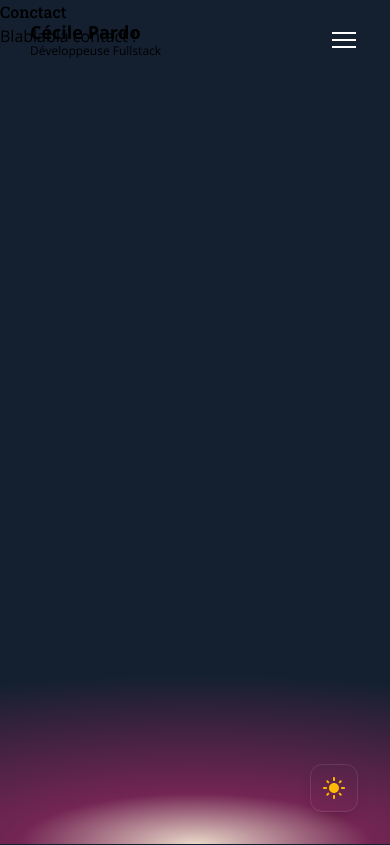
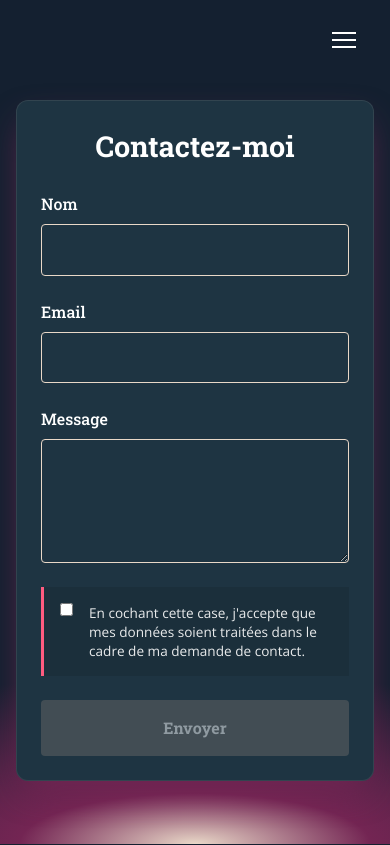
Before and after one commit to cecilepardo/project___portfolio2026, a React (Vite) app: page /contact in a window 390 px wide. Built offline with nearby package versions, Linux system fonts and the light colour scheme.

Commit message:
contact form + rgpd

```diff
--- a/src/App.tsx
+++ b/src/App.tsx
@@ -1,30 +1,31 @@
-import { useState, useEffect } from 'react';
-import { BrowserRouter as Router, Routes, Route } from 'react-router-dom';
+import { useEffect, useState } from "react";
+import { BrowserRouter as Router, Routes, Route } from "react-router-dom";
 
-import './index.css'
+import "./index.css";
+import "./App.css";
 
-import Navbar from './components/Navbar';
-import Home from './pages/Home';
-import Projects from './pages/Projets';
-import CV from './pages/CV';
-import Contact from './pages/Contact';
-
-import './App.css';
+import Navbar from "./components/Navbar";
+import ThemeToggle from "./components/ThemeToggle";
+import Home from "./pages/Home";
+import Projects from "./pages/Projets";
+import CV from "./pages/CV";
+import Contact from "./pages/Contact";
 
 function App() {
-  const [theme, setTheme] = useState('dark');
+	const [theme, setTheme] = useState("dark");
 
 	useEffect(() => {
-    document.documentElement.setAttribute('data-theme', theme);
+		document.documentElement.setAttribute("data-theme", theme);
 	}, [theme]);
 
 	const toggleTheme = () => {
-    setTheme(theme === 'dark' ? 'light' : 'dark');
+		setTheme(theme === "dark" ? "light" : "dark");
 	};
 
 	return (
 		<Router>
-      <Navbar />
+			{/* On passe le thème et la fonction à la Navbar pour le menu mobile */}
+			<Navbar theme={theme} toggleTheme={toggleTheme} />
 
 			<main className="relative pt-20">
 				<Routes>
@@ -35,23 +36,12 @@ function App() {
 				</Routes>
 			</main>
 
-      <button
-  onClick={toggleTheme}
-  className="fixed bottom-8 right-8 z-[2000] w-12 h-12 flex items-center justify-center rounded-xl bg-nav shadow-lg hover:scale-110 transition-transform cursor-pointer border border-white/10"
-  aria-label="Changer de thème"
->
-  {theme === 'dark' ? (
-    // Soleil Jaune
-    <svg xmlns="http://www.w3.org/2000/svg" className="w-6 h-6 fill-amber-400" viewBox="0 0 24 24">
-      <path d="M12 7c-2.76 0-5 2.24-5 5s2.24 5 5 5 5-2.24 5-5-2.24-5-5-5zM2 13h2c.55 0 1-.45 1-1s-.45-1-1-1H2c-.55 0-1 .45-1 1s.45 1 1 1zm18 0h2c.55 0 1-.45 1-1s-.45-1-1-1h-2c-.55 0-1 .45-1 1s.45 1 1 1zM11 2v2c0 .55.45 1 1 1s1-.45 1-1V2c0-.55-.45-1-1-1s-1 .45-1 1zm0 18v2c0 .55.45 1 1 1s1-.45 1-1v-2c0-.55-.45-1-1-1s-1 .45-1 1zM5.99 4.58a.996.996 0 00-1.41 0 .996.996 0 000 1.41l1.06 1.06c.39.39 1.03.39 1.41 0s.39-1.03 0-1.41L5.99 4.58zm12.37 12.37a.996.996 0 00-1.41 0 .996.996 0 000 1.41l1.06 1.06c.39.39 1.03.39 1.41 0a.996.996 0 000-1.41l-1.06-1.06zm1.06-10.96a.996.996 0 000-1.41.996.996 0 00-1.41 0l-1.06 1.06c-.39.39-.39 1.03 0 1.41s1.03.39 1.41 0l1.06-1.06zM7.05 18.36a.996.996 0 000-1.41.996.996 0 00-1.41 0l-1.06 1.06c-.39.39-.39 1.03 0 1.41s1.03.39 1.41 0l1.06-1.06z"/>
-    </svg>
-  ) : (
-    // Lune Gris Foncé
-    <svg xmlns="http://www.w3.org/2000/svg" className="w-6 h-6 fill-slate-700" viewBox="0 0 24 24">
-      <path d="M12 3c-4.97 0-9 4.03-9 9s4.03 9 9 9 9-4.03 9-9c0-.46-.04-.92-.1-1.36-.98 1.37-2.58 2.26-4.4 2.26-3.03 0-5.5-2.47-5.5-5.5 0-1.82.89-3.42 2.26-4.4-.44-.06-.9-.1-1.36-.1z"/>
-    </svg>
-  )}
-</button>
+			{/* Le bouton flottant (géré par son propre composant pour le mode desktop) */}
+			<ThemeToggle
+				theme={theme}
+				toggleTheme={toggleTheme}
+				className="fixed bottom-8 right-8 w-12 h-12 hidden md:flex z-[2000]"
+			/>
 		</Router>
 	);
 }
--- a/src/components/Navbar.tsx
+++ b/src/components/Navbar.tsx
@@ -1,20 +1,31 @@
-import { useState, useEffect } from "react";
-import { Link } from "react-router-dom";
+import { useEffect, useState } from "react";
+import { Link, useLocation } from "react-router-dom";
+import ThemeToggle from "./ThemeToggle";
 import "./Navbar.css";
 
-const Navbar = () => {
-  const [isOpen, setIsOpen] = useState(false);
+/* Section : Types */
+interface NavLink {
+	name: string;
+	path: string;
+}
 
-  // Empêcher le scroll quand le menu est ouvert
+interface NavbarProps {
+	theme: string;
+	toggleTheme: () => void;
+}
+
+/* Section : Composant */
+const Navbar: React.FC<NavbarProps> = ({ theme, toggleTheme }) => {
+	const location = useLocation();
+	const [isOpen, setIsOpen] = useState<boolean>(false);
+	const isContactPage = location.pathname === "/contact";
+
+	/* Gestion du scroll lock */
 	useEffect(() => {
-    if (isOpen) {
-      document.body.style.overflow = 'hidden';
-    } else {
-      document.body.style.overflow = 'unset';
-    }
+		document.body.style.overflow = isOpen ? "hidden" : "unset";
 	}, [isOpen]);
 
-  const navLinks = [
+	const navLinks: NavLink[] = [
 		{ name: "Accueil", path: "/" },
 		{ name: "Projets", path: "/projets" },
 		{ name: "CV", path: "/cv" },
@@ -23,35 +34,47 @@ const Navbar = () => {
 
 	return (
 		<nav className="fixed top-0 left-0 w-full h-20 z-[1100] flex items-center justify-center bg-space md:bg-transparent md:top-6">
+			{/* Barre de navigation principale */}
+			<div
+				className="w-full h-full flex flex-row-reverse justify-between items-center md:flex-row md:h-12 md:w-auto md:bg-[var(--color-nav)] md:rounded-xl md:shadow-lg md:backdrop-blur-md md:border md:border-white/10"
+				style={{ paddingLeft: "30px", paddingRight: "30px" }}
+			>
+				{/* Burger Button (Droite sur mobile) */}
+				<button
+					type="button"
+					onClick={() => setIsOpen(!isOpen)}
+					className="relative w-8 h-8 flex items-center justify-center z-[1200] md:hidden focus:outline-none"
+					aria-label="Toggle menu"
+				>
+					<div className="flex flex-col justify-between w-6 h-4">
+						<span
+							className={`block w-full h-0.5 bg-[var(--text-main)] transition-all duration-300 origin-center ${isOpen ? "rotate-45 translate-y-[7px]" : ""}`}
+						></span>
+						<span
+							className={`block w-full h-0.5 bg-[var(--text-main)] transition-all duration-300 ${isOpen ? "opacity-0" : ""}`}
+						></span>
+						<span
+							className={`block w-full h-0.5 bg-[var(--text-main)] transition-all duration-300 origin-center ${isOpen ? "-rotate-45 -translate-y-[7px]" : ""}`}
+						></span>
+					</div>
+				</button>
 
-      {/* Conteneur du contenu (Nom + Burger) */}
-      <div className="w-full h-full flex justify-between items-center md:h-12 md:w-auto md:bg-[var(--color-nav)] md:rounded-xl md:shadow-lg md:backdrop-blur-md md:border md:border-white/10"
-           style={{ paddingLeft: '30px', paddingRight: '30px' }}>
-
-        {/* NOM & SOUSTITRE */}
+				{/* Brand/Nom (Gauche sur mobile) */}
+				{!isContactPage && (
 					<div className="flex flex-col md:hidden">
-          <Link to="/" className="text-main font-title text-lg font-bold leading-tight">
+						<Link
+							to="/"
+							className="text-main font-title text-lg font-bold leading-tight"
+						>
 							Cécile Pardo
 						</Link>
 						<span className="text-main/70 text-xs font-body">
 							Développeuse Fullstack
 						</span>
 					</div>
+				)}
 
-        {/* BOUTON BURGER */}
-        <button
-          onClick={() => setIsOpen(!isOpen)}
-          className="relative w-8 h-8 flex items-center justify-center z-[1200] md:hidden focus:outline-none"
-          aria-label="Toggle menu"
-        >
-          <div className="flex flex-col justify-between w-6 h-4">
-            <span className={`block w-full h-0.5 bg-[var(--text-main)] transition-all duration-300 origin-center ${isOpen ? "rotate-45 translate-y-[7px]" : ""}`}></span>
-            <span className={`block w-full h-0.5 bg-[var(--text-main)] transition-all duration-300 ${isOpen ? "opacity-0" : ""}`}></span>
-            <span className={`block w-full h-0.5 bg-[var(--text-main)] transition-all duration-300 origin-center ${isOpen ? "-rotate-45 -translate-y-[7px]" : ""}`}></span>
-          </div>
-        </button>
-
-				{/* LISTE DES LIENS */}
+				{/* Menu & Liens */}
 				<ul
 					style={{
 						backgroundImage:
@@ -60,11 +83,9 @@ const Navbar = () => {
 								: "none",
 					}}
 					className={`
-            fixed top-0 left-0 w-full h-[60vh] flex flex-col items-center justify-center gap-8 transition-transform duration-500 ease-in-out
-            z-[1050] opacity-100 bg-space md:bg-transparent
+            fixed top-0 left-0 w-full h-[70vh] flex flex-col items-center justify-center gap-8 transition-transform duration-500 ease-in-out
+            z-[1050] bg-space md:bg-transparent
             ${isOpen ? "translate-y-0" : "-translate-y-full"}
-
-            /* Desktop Reset : On laisse le CSS de Navbar.css gérer la couleur des liens */
             md:static md:translate-y-0 md:h-auto md:flex md:flex-row md:w-auto md:gap-10
           `}
 				>
@@ -73,12 +94,21 @@ const Navbar = () => {
 							<Link
 								to={link.path}
 								onClick={() => setIsOpen(false)}
-								className="font-title text-2xl md:text-sm uppercase tracking-widest hover:text-sun transition-colors duration-300"
+								className="font-title text-2xl md:text-sm uppercase tracking-widest hover:text-sun transition-colors duration-300 text-main"
 							>
 								{link.name}
 							</Link>
 						</li>
 					))}
+
+					{/* Toggle Thème - Mobile */}
+					<li className="md:hidden pt-4 border-t border-white/10 w-1/2 flex justify-center">
+						<ThemeToggle
+							theme={theme}
+							toggleTheme={toggleTheme}
+							className="w-12 h-12 flex" /* Pas besoin de position fixed ici */
+						/>
+					</li>
 				</ul>
 			</div>
 		</nav>
--- /dev/null
+++ b/src/components/ThemeToggle.tsx
@@ -0,0 +1,30 @@
+interface ThemeToggleProps {
+  theme: string;
+  toggleTheme: () => void;
+  className?: string; // On ajoute cette prop pour passer des classes personnalisées
+}
+
+const ThemeToggle: React.FC<ThemeToggleProps> = ({ theme, toggleTheme, className }) => {
+  return (
+    <button
+      type="button"
+      onClick={toggleTheme}
+      className={`flex items-center justify-center rounded-xl bg-[var(--color-nav)] shadow-lg border border-white/10 transition-transform hover:scale-110 cursor-pointer ${className}`}
+      aria-label="Changer de thème"
+    >
+      {theme === 'dark' ? (
+        <svg xmlns="http://www.w3.org/2000/svg" className="w-6 h-6 fill-amber-400" viewBox="0 0 24 24">
+          <title>Activer le mode clair</title>
+          <path d="M12 7c-2.76 0-5 2.24-5 5s2.24 5 5 5 5-2.24 5-5-2.24-5-5-5zM2 13h2c.55 0 1-.45 1-1s-.45-1-1-1H2c-.55 0-1 .45-1 1s.45 1 1 1zm18 0h2c.55 0 1-.45 1-1s-.45-1-1-1h-2c-.55 0-1 .45-1 1s-.45 1 1 1zM11 2v2c0 .55.45 1 1 1s1-.45 1-1V2c0-.55-.45-1-1-1s-1 .45-1 1zm0 18v2c0 .55.45 1 1 1s1-.45 1-1v-2c0-.55-.45-1-1-1s-1 .45-1 1zM5.99 4.58a.996.996 0 00-1.41 0 .996.996 0 000 1.41l1.06 1.06c.39.39 1.03.39 1.41 0s.39-1.03 0-1.41L5.99 4.58zm12.37 12.37a.996.996 0 00-1.41 0 .996.996 0 000 1.41l1.06 1.06c.39.39 1.03.39 1.41 0a.996.996 0 000-1.41l-1.06-1.06zm1.06-10.96a.996.996 0 000-1.41.996.996 0 00-1.41 0l-1.06 1.06c-.39.39-.39 1.03 0 1.41s1.03.39 1.41 0l1.06-1.06zM7.05 18.36a.996.996 0 000-1.41.996.996 0 00-1.41 0l-1.06 1.06c-.39.39-.39 1.03 0 1.41s1.03.39 1.41 0l1.06-1.06z"/>
+        </svg>
+      ) : (
+        <svg xmlns="http://www.w3.org/2000/svg" className="w-6 h-6 fill-slate-700" viewBox="0 0 24 24">
+          <title>Activer le mode sombre</title>
+          <path d="M12 3c-4.97 0-9 4.03-9 9s4.03 9 9 9 9-4.03 9-9c0-.46-.04-.92-.1-1.36-.98 1.37-2.58 2.26-4.4 2.26-3.03 0-5.5-2.47-5.5-5.5 0-1.82.89-3.42 2.26-4.4-.44-.06-.9-.1-1.36-.1z"/>
+        </svg>
+      )}
+    </button>
+  );
+};
+
+export default ThemeToggle;
--- /dev/null
+++ b/src/declarations.d.ts
@@ -0,0 +1,4 @@
+declare module "*.module.css" {
+	const classes: { [key: string]: string };
+	export default classes;
+}
--- a/src/index.css
+++ b/src/index.css
@@ -31,7 +31,7 @@
   --color-horizon: #c9dfe4;
   --color-sun: #a2aacd;
   --text-main: #142030;
-  --color-nav: #a0bde5;
+  --color-nav: #d0e4ff;
   --color-accent: #FF5C80;
   --hero-bg-image: url("/src/assets/hero-light.jpg");
   --icon-github: url("/src/assets/github-light.png");
--- /dev/null
+++ b/src/pages/Contact.module.css
@@ -0,0 +1,112 @@
+.wrapper {
+  width: 100%;
+  min-height: 100vh;
+  display: flex;
+  justify-content: center;
+  align-items: center;
+  padding: 120px 1rem 4rem 1rem;
+}
+
+.container {
+  max-width: 600px;
+  width: 100%;
+  padding: 2.5rem;
+  background-color: var(--color-nav);
+  border-radius: 12px;
+  backdrop-filter: blur(8px);
+  border: 1px solid rgba(128, 128, 128, 0.2);
+  box-shadow: 0 15px 35px -10px var(--color-horizon);
+  color: var(--text-main);
+}
+
+.container h2 {
+  text-align: center;
+  font-size: 2rem;
+  margin-bottom: 2rem;
+  font-family: var(--font-title);
+  font-weight: 700;
+}
+
+.form {
+  display: flex;
+  flex-direction: column;
+  gap: 1.5rem;
+}
+
+.field {
+  display: flex;
+  flex-direction: column;
+  gap: 0.5rem;
+}
+
+.field label {
+  color: var(--text-main);
+  font-family: var(--font-title);
+  font-weight: 500;
+}
+
+.field input,
+.field textarea {
+  padding: 0.8rem;
+  border: 1px solid var(--color-sun);
+  background-color: transparent;
+  color: var(--text-main);
+  border-radius: 4px;
+  font-family: var(--font-body);
+}
+
+.checkboxGroup {
+  display: flex;
+  align-items: flex-start;
+  gap: 1rem;
+  padding: 1rem;
+  border-left: 3px solid var(--color-accent);
+  background-color: rgba(0, 0, 0, 0.1);
+}
+
+.checkboxGroup label {
+  font-size: 0.85rem;
+  line-height: 1.4;
+  opacity: 0.9;
+}
+
+.submitBtn {
+  padding: 1rem;
+  background-color: var(--color-accent);
+  color: white;
+  border: none;
+  border-radius: 4px;
+  font-family: var(--font-title);
+  font-weight: bold;
+  cursor: pointer;
+  transition: transform 0.2s, opacity 0.2s;
+}
+
+.submitBtn:disabled {
+  background-color: #666;
+  opacity: 0.5;
+  cursor: not-allowed;
+}
+
+.submitBtn:hover:not(:disabled) {
+  transform: translateY(-2px);
+  filter: brightness(1.1);
+}
+
+@media (max-width: 768px) {
+  .wrapper {
+    padding-top: 100px;
+    align-items: flex-start;
+  }
+
+  .container {
+    padding: 1.5rem;
+    width: 100%;
+  }
+
+  /* Note : Le positionnement du theme-toggle mobile est maintenant géré par la Navbar */
+  .container h2 {
+    font-size: 1.8rem;
+    margin-bottom: 1.5rem;
+  }
+}
--- a/src/pages/Contact.tsx
+++ b/src/pages/Contact.tsx
@@ -1,10 +1,68 @@
-const Contact = () => {
+import { useState } from 'react';
+import styles from './Contact.module.css';
+
+const Contact: React.FC = () => {
+  const [formData, setFormData] = useState({
+    name: '',
+    email: '',
+    message: '',
+    rgpdConsent: false,
+  });
+
+  const handleChange = (e: React.ChangeEvent<HTMLInputElement | HTMLTextAreaElement>) => {
+    const { name, value, type } = e.target;
+    const val = type === 'checkbox' ? (e.target as HTMLInputElement).checked : value;
+
+    setFormData({
+      ...formData,
+      [name]: val,
+    });
+  };
+
   return (
-    <div>
-      <h1>Conctact</h1>
-      <p>Blablabla contact !</p>
+  <section className={styles.wrapper}>
+    <div className={styles.container}>
+      <h2>Contactez-moi</h2>
+      <form className={styles.form}>
+        <div className={styles.field}>
+          <label htmlFor="name">Nom</label>
+          <input type="text" id="name" name="name" onChange={handleChange} required />
+        </div>
+
+        <div className={styles.field}>
+          <label htmlFor="email">Email</label>
+          <input type="email" id="email" name="email" onChange={handleChange} required />
+        </div>
+
+        <div className={styles.field}>
+          <label htmlFor="message">Message</label>
+          <textarea id="message" name="message" rows={4} onChange={handleChange} required />
+        </div>
+
+        <div className={styles.checkboxGroup}>
+          <input
+            type="checkbox"
+            id="rgpdConsent"
+            name="rgpdConsent"
+            checked={formData.rgpdConsent}
+            onChange={handleChange}
+            required
+          />
+          <label htmlFor="rgpdConsent">
+            En cochant cette case, j'accepte que mes données soient traitées dans le cadre de ma demande de contact.
+          </label>
+        </div>
+
+        <button
+          type="submit"
+          className={styles.submitBtn}
+          disabled={!formData.rgpdConsent}
+        >
+          Envoyer
+        </button>
+      </form>
     </div>
-  );
-};
-
+  </section>
+);
+}
 export default Contact;
```
Also changed, not shown: src/components/Navbar.css (+3 -13 lines). Lines whose indentation alone changed are shown as unchanged.
